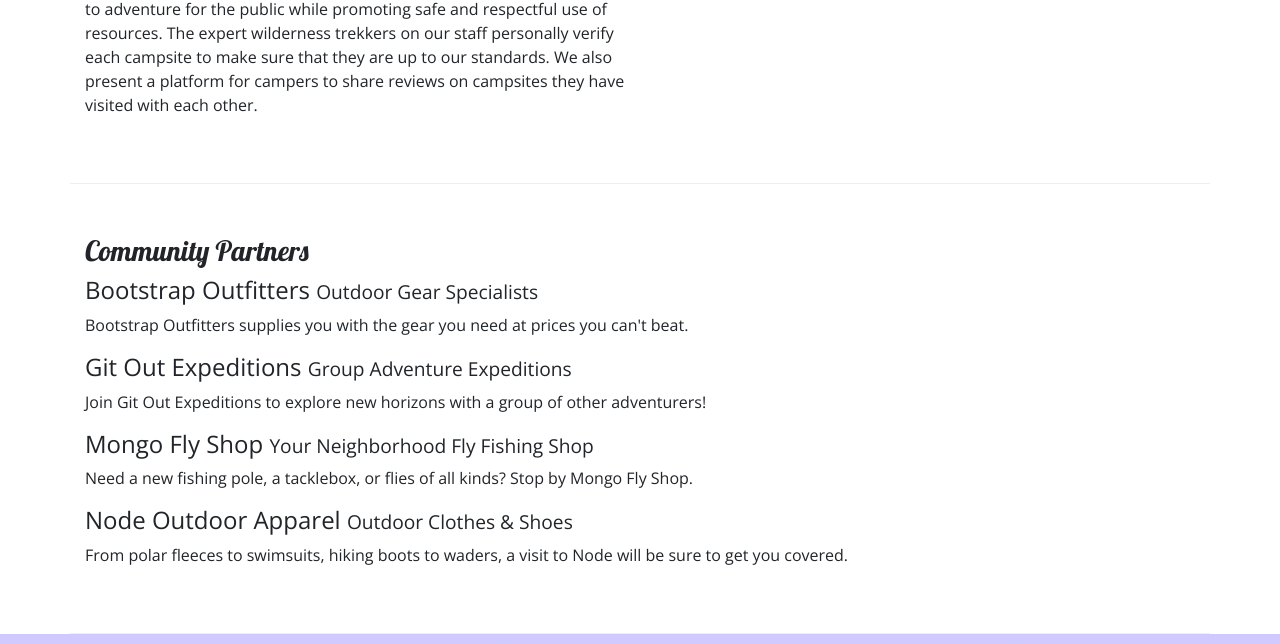
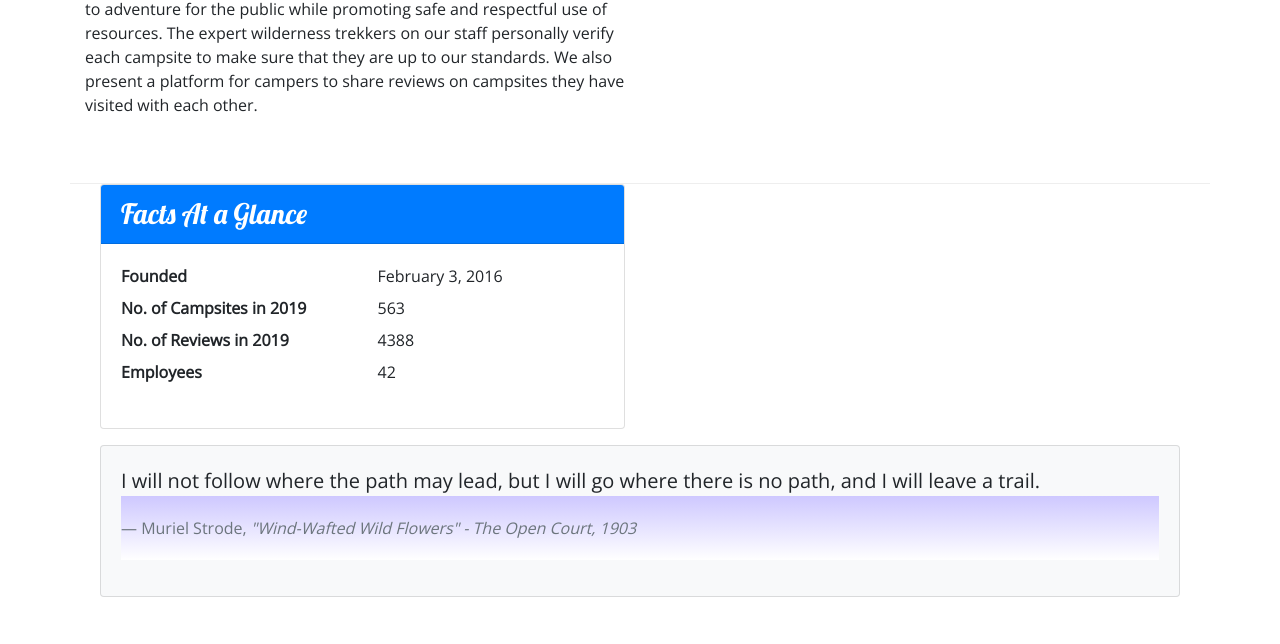
Before and after one commit to studiozandra/nucamp-bootstrap, a website: page aboutus.html in a window 1280 px wide. Shown: the part 597-1241 px from the top of the page. Drawn offline with nearby package versions, Linux system fonts and the light colour scheme.

Commit message:
add cards to aboutus

```diff
--- a/aboutus.html
+++ b/aboutus.html
@@ -66,6 +66,35 @@
             </div>
         </div>
 
+        <div class="col-sm-6">
+            <div class="card">
+                <h3 class="card-header bg-primary text-white">Facts At a Glance</h3>
+                <div class="card-body">
+                    <dl class="row">
+                        <dt class="col-6">Founded</dt>
+                        <dd class="col-6">February 3, 2016</dd>
+                        <dt class="col-6">No. of Campsites in 2019</dt>
+                        <dd class="col-6">563</dd>
+                        <dt class="col-6">No. of Reviews in 2019</dt>
+                        <dd class="col-6">4388</dd>
+                        <dt class="col-6">Employees</dt>
+                        <dd class="col-6">42</dd>
+                    </dl>
+                </div>
+            </div>
+        </div>
+        <div class="col">
+            <div class="card card-body bg-light mt-3">
+                <blockquote class="blockquote">
+                    <p class="mb-0">I will not follow where the path may lead, but I will go where there is no path, and I will leave a trail.</p>
+                    <footer class="blockquote-footer">Muriel Strode,
+                        <cite title="Source Title">"Wind-Wafted Wild Flowers" -
+                        The Open Court, 1903</cite>
+                    </footer>
+                </blockquote>
+            </div>
+        </div>
+
         <div class="row row-content align-items-center">
             <div class="col">
                 <h3>Community Partners</h3>
```
